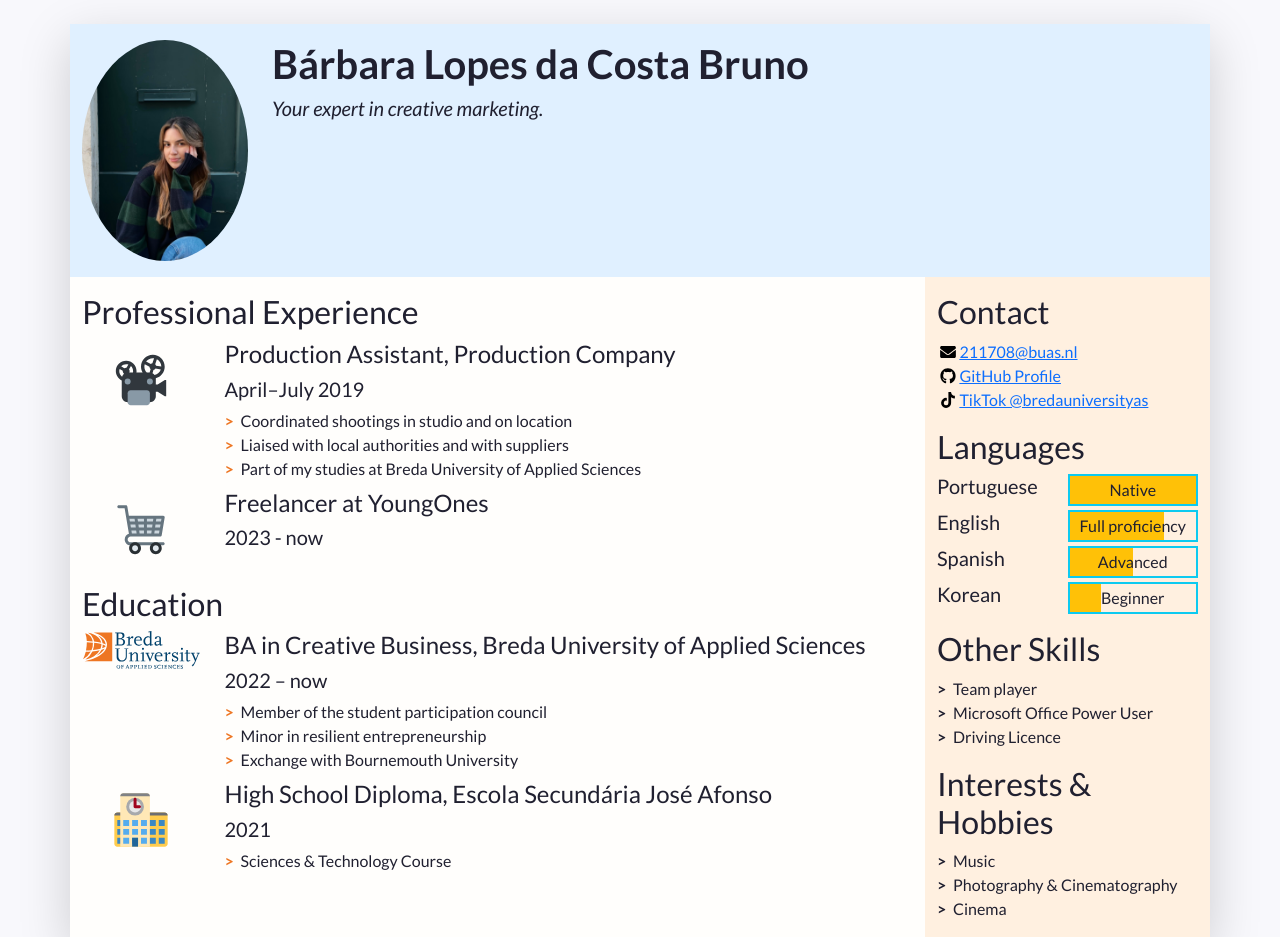
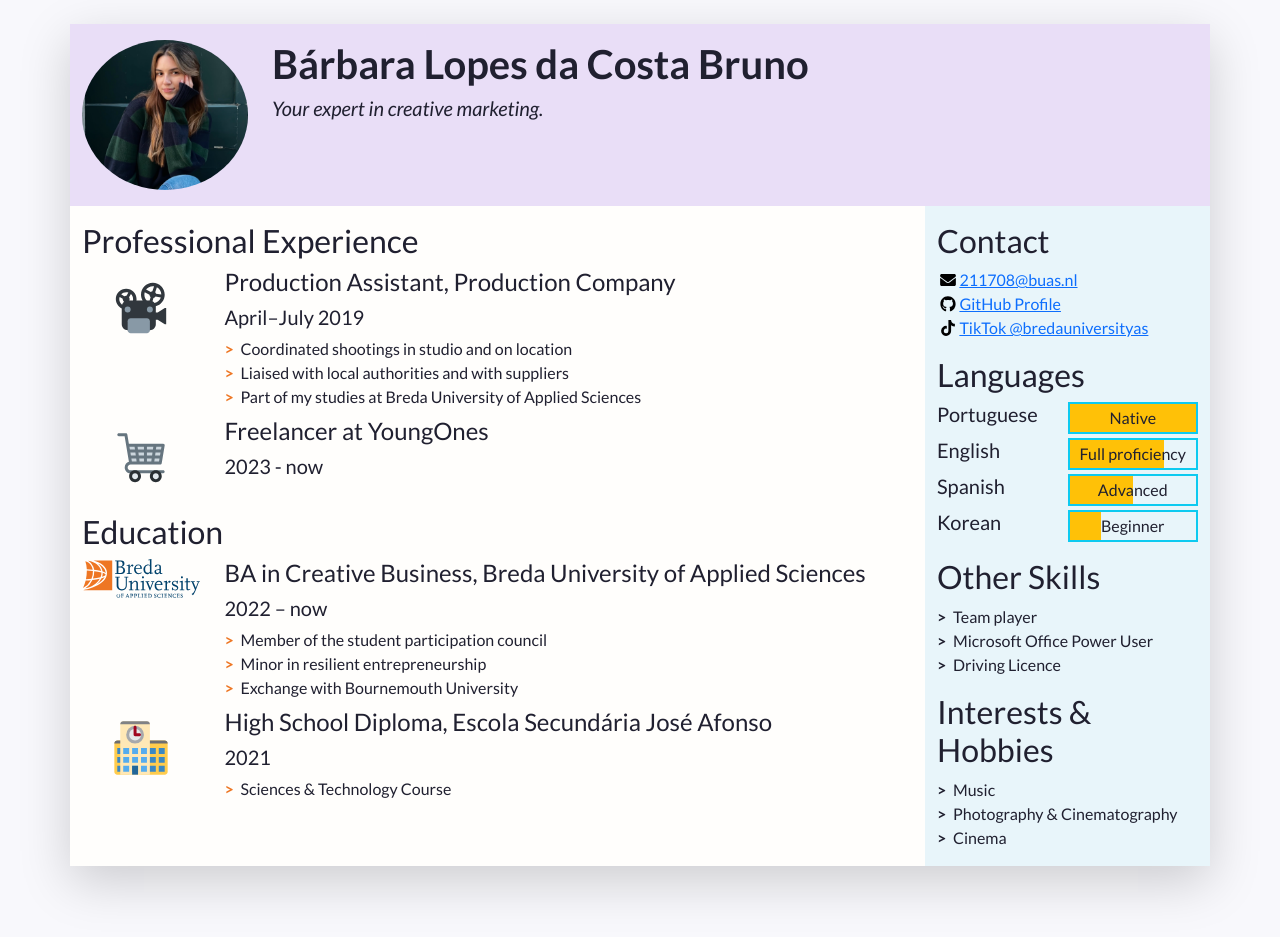
Before and after one commit to barbara211708/individual-assignment, a plain HTML site: page index.html in a window 1280 px wide. Shown: the top 937 px of the page. Drawn offline with nearby package versions, Linux system fonts and the light colour scheme.

Commit message:
changed colors

```diff
--- a/css/styles.css
+++ b/css/styles.css
@@ -14,7 +14,7 @@ body {
 /* Styles for custom classes in the document. (There are more, try to find them out!) */
 
 .resume-header {
-    background-color: #e0f0ff;
+    background-color: #E9DEF7;
 }
 
 .resume-main {
@@ -22,7 +22,7 @@ body {
 }
 
 .resume-aside {
-	background-color: #fff0e0;
+	background-color: #E8F5FA;
 }
 
 /* Styles for lists in the document */
--- a/index.html
+++ b/index.html
@@ -43,7 +43,7 @@
             "w-100" makes sure the image takes the full width of the column it's in
             "rounded-circle" cuts a circle around the image
           -->
-          <img class="w-100 rounded-circle my-3" src="images/picture.jpeg" alt="Portrait of Bárbara Lopes da Costa Bruno" width="160">
+          <img class="w-100 rounded-circle my-3" src="images/imageresume.png" alt="Portrait of Bárbara Lopes da Costa Bruno" width="160">
         </div>
         <!--
           A container to wrap around your name and tagline. Full-width at small size, then columns of increasing size.
```
Also changed, not shown: images/IMG_0693.jpeg (deleted), images/imageresume.png (added), 1 other file.
